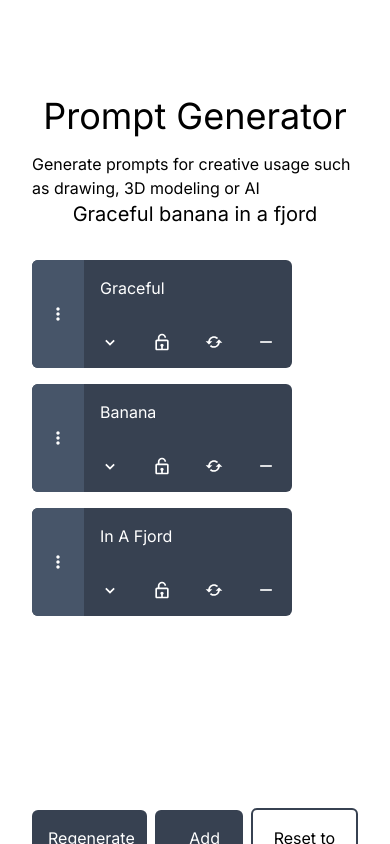
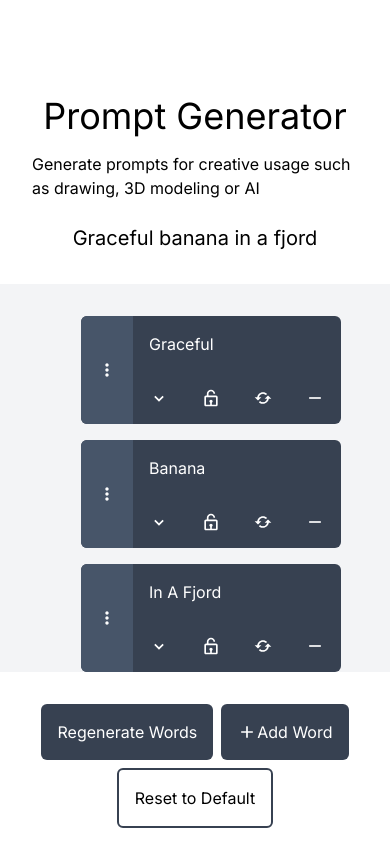
Before and after one commit to DanielHearn/Prompt-Generator, a Next.js app: page / in a window 390 px wide. Shown: the top 844 px of the page. Built offline with nearby package versions, Linux system fonts and the light colour scheme.

Commit message:
Fix mobile and desktop scrolling

```diff
--- a/app/components/word/Word.tsx
+++ b/app/components/word/Word.tsx
@@ -19,7 +19,7 @@ export const Word = (props: { word: wordType }) => {
 
   return (
     <Reorder.Item key={word.id} value={word} dragListener={false} dragControls={controls}>
-      <div className="word flex flex-row bg-gray-700 text-white rounded-md">
+      <div className="word flex flex-row bg-gray-700 text-white rounded-md mr-2 ml-2">
         <div
           className="flex p-4 items-center bg-slate-600 rounded-bl-md rounded-tl-md cursor-pointer reorder-handle"
           onPointerDown={(e) => controls.start(e)}
--- a/app/components/words/Words.tsx
+++ b/app/components/words/Words.tsx
@@ -13,11 +13,14 @@ import Word from '../word/Word'
 import { Reorder } from 'framer-motion'
 import { BiPlus } from 'react-icons/bi'
 import { primaryButtonStyle, secondaryButtonStyle } from '../../styles'
+import { useEffect } from 'react'
+import { selectMobile, setMobile } from '@/lib/features/words/metaSlice'
 
 export const Words = () => {
   const dispatch = useAppDispatch()
   const words = useAppSelector(selectWords)
   const history = useAppSelector(selectHistory)
+  const mobile = useAppSelector(selectMobile)
 
   const formattedSentence = words
     .map((word, i) => {
@@ -29,27 +32,53 @@ export const Words = () => {
     })
     .join(' ')
 
+  useEffect(() => {
+    const resize = () => {
+      if (window.innerWidth < 700) {
+        dispatch(setMobile(true))
+      } else {
+        dispatch(setMobile(false))
+      }
+    }
+
+    window.addEventListener('resize', resize)
+
+    return () => {
+      window.removeEventListener('resize', resize)
+    }
+  }, [dispatch])
+
   return (
     <div className="flex flex-col justify-center items-center">
-      <div className="flex flex-row gap-2 mb-8 items-center justify-center text-xl">
+      <div className="flex flex-row gap-2 mb-8 mt-6 items-center justify-center text-xl">
         {formattedSentence}
       </div>
-      <div className="flex flex-row gap-2 items-center justify-center">
+      <div
+        className={`flex flex-row pt-8 w-screen bg-gray-100 justify-center ${
+          !mobile && 'h-96 overflow-hidden'
+        }`}
+      >
+        <div className="overflow-auto pl-8">
           <Reorder.Group
-          className="flex flex-row gap-4 flex-wrap"
-          axis="x"
+            className={`flex ${mobile ? 'flex-col gap-4' : 'flex-row'}`}
+            axis={mobile ? 'y' : 'x'}
             values={words}
             onReorder={(newWords) => {
               dispatch(setWords({ words: newWords }))
             }}
-          key={words.length.toString()}
+            key={`${mobile}_${words.length.toString()}`}
           >
             {words.map((word, i) => (
               <Word word={word} key={word.value} />
             ))}
           </Reorder.Group>
         </div>
-      <div className="flex flex-row items-center justify-center gap-2 mt-48 mb-2 ml-0 mr-0">
+      </div>
+      <div
+        className={`flex flex-row flex-wrap items-center justify-center gap-2 ${
+          mobile ? 'mt-8' : 'mt-48'
+        } mb-2 ml-0 mr-0`}
+      >
         <button className={primaryButtonStyle} onClick={() => dispatch(generateWords())}>
           Regenerate Words
         </button>
--- /dev/null
+++ b/lib/features/words/metaSlice.ts
@@ -0,0 +1,33 @@
+import { createAppSlice } from '@/lib/createAppSlice'
+
+export interface MetaSliceState {
+  mobile: boolean
+}
+
+const initialState: MetaSliceState = {
+  mobile: window.innerWidth < 700,
+}
+
+// If you are not using async thunks you can use the standalone `createSlice`.
+export const metaSlice = createAppSlice({
+  name: 'meta',
+  // `createSlice` will infer the state type from the `initialState` argument
+  initialState,
+  // The `reducers` field lets us define reducers and generate associated actions
+  reducers: (create) => ({
+    setMobile: create.reducer((state, action: { payload: boolean }) => {
+      state.mobile = action.payload
+    }),
+  }),
+  // You can define your selectors here. These selectors receive the slice
+  // state as their first argument.
+  selectors: {
+    selectMobile: (state) => state.mobile,
+  },
+})
+
+// Action creators are generated for each case reducer function.
+export const { setMobile } = metaSlice.actions
+
+// Selectors returned by `slice.selectors` take the root state as their first argument.
+export const { selectMobile } = metaSlice.selectors
--- a/lib/features/words/wordSlice.ts
+++ b/lib/features/words/wordSlice.ts
@@ -86,7 +86,7 @@ const initialState: WordSliceState = {
 
 // If you are not using async thunks you can use the standalone `createSlice`.
 export const wordSlice = createAppSlice({
-  name: 'counter',
+  name: 'word',
   // `createSlice` will infer the state type from the `initialState` argument
   initialState,
   // The `reducers` field lets us define reducers and generate associated actions
@@ -165,8 +165,8 @@ export const wordSlice = createAppSlice({
   // You can define your selectors here. These selectors receive the slice
   // state as their first argument.
   selectors: {
-    selectWords: (counter) => counter.words,
-    selectHistory: (counter) => counter.history,
+    selectWords: (state) => state.words,
+    selectHistory: (state) => state.history,
   },
 })
 
--- a/lib/store.ts
+++ b/lib/store.ts
@@ -1,10 +1,11 @@
 import type { Action, ThunkAction } from '@reduxjs/toolkit'
 import { combineSlices, configureStore } from '@reduxjs/toolkit'
 import { wordSlice } from './features/words/wordSlice'
+import { metaSlice } from './features/words/metaSlice'
 
 // `combineSlices` automatically combines the reducers using
 // their `reducerPath`s, therefore we no longer need to call `combineReducers`.
-const rootReducer = combineSlices(wordSlice)
+const rootReducer = combineSlices(wordSlice, metaSlice)
 // Infer the `RootState` type from the root reducer
 export type RootState = ReturnType<typeof rootReducer>
 
```
Lines whose indentation alone changed are shown as unchanged.
